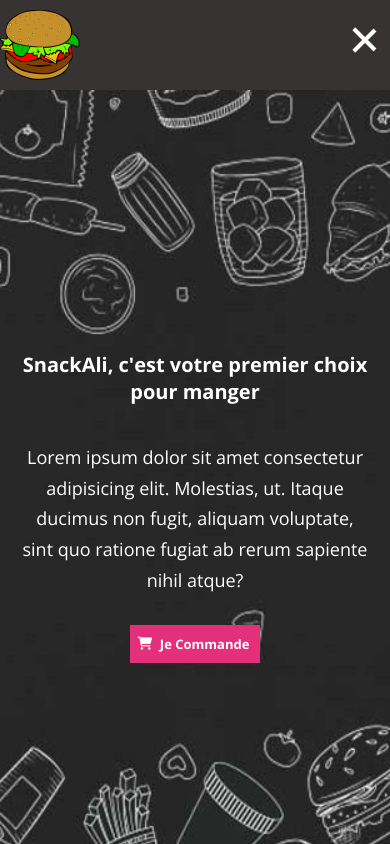
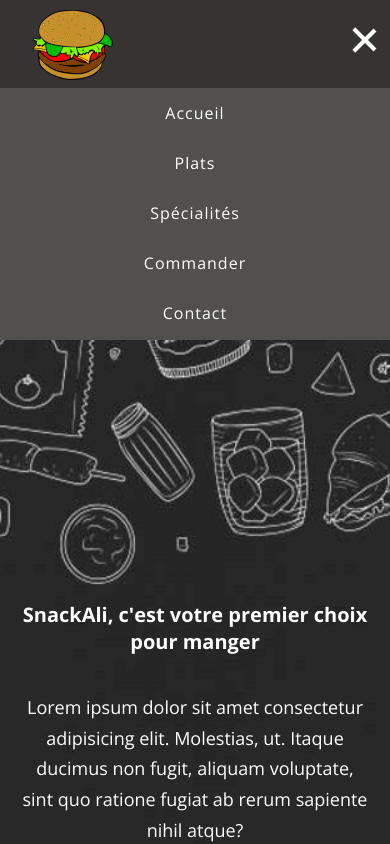
Before and after one commit to wahil09/Snack-Res, a plain HTML site: page index.html in a window 390 px wide. Both pictures are taken after a click on the element 360 px from the left and 40 px from the top of the page. Shown: the top 844 px of the page. Drawn offline with nearby package versions, Linux system fonts and the light colour scheme.

Commit message:
Ajouter la bar menu poue les smartphones

```diff
--- a/index.html
+++ b/index.html
@@ -34,6 +34,16 @@
                 <span class="ens-bar middle-bar"></span>
                 <span class="ens-bar right-bar"></span>
             </div>
+            <div class="phone-hidden div-phone-menu">
+                <ul class="flex-r">
+                    <li class="phone-nav-item"><a href='#'>accueil</a></li>
+                    <li class="phone-nav-item"><a href='#'>plats</a></li>
+                    <li class="phone-nav-item"><a href='#'>spécialités</a></li>
+                    <li class="phone-nav-item"><a href='#'>commander</a></li>
+                    <li class="phone-nav-item"><a href='#'>contact</a></li>
+                </ul>
+            </div>
+
         </header>
         <main>
             <section class="row">
--- a/public/css/MQuery.css
+++ b/public/css/MQuery.css
@@ -1,4 +1,3 @@
-
 
 /* ------------ Exceptions ---------------- */
 @media screen and (min-width:1401px) and (max-width:1600px) {
@@ -19,8 +18,12 @@
         height: 280px;
     }
 
+
+
 }
 @media screen and (max-width:900px) {
+
+
     .container .main-header .main-nav {
         display: none;
     }
@@ -28,6 +31,7 @@
     .container .main-header .div-humburger {
         display: flex;
     }
+
 }
 
 
@@ -286,6 +290,9 @@
 /* ---------- Pour les mobiles -------------- */
 @media screen and (max-width:480px) {
     /* -------------- Style Header ---------------- */
+    .container #main-header {
+        grid-template-areas: ". logo logo . . menu menu menu menu menu menu menu ";
+    }
 
 
 
--- a/public/css/style.css
+++ b/public/css/style.css
@@ -124,11 +124,11 @@ a[href*='wahil']:hover, a[href^='fb']:hover {
 /* ---- HumBurger Style ----- */
 .container .main-header .div-humburger {
     position: absolute;
-    transition: 1s;
-    -webkit-transition: 1s;
-    -moz-transition: 1s;
-    -ms-transition: 1s;
-    -o-transition: 1s;
+    transition: 0.4s;
+    -webkit-transition: 0.4s;
+    -moz-transition: 0.4s;
+    -ms-transition: 0.4s;
+    -o-transition: 0.4s;
     width: 40px;
     height: 40px;
     right: 10px;
@@ -143,11 +143,11 @@ a[href*='wahil']:hover, a[href^='fb']:hover {
     height: 4px;
     background-color: white;
     transform-origin: right;
-    transition: 1s;
-    -webkit-transition: 1s;
-    -moz-transition: 1s;
-    -ms-transition: 1s;
-    -o-transition: 1s;
+    transition: 0.2s;
+    -webkit-transition: 0.2s;
+    -moz-transition: 0.2s;
+    -ms-transition: 0.2s;
+    -o-transition: 0.2s;
 }
 
 .container .main-header .div-humburger .left-bar {
@@ -161,6 +161,53 @@ a[href*='wahil']:hover, a[href^='fb']:hover {
 
 }
 
+/* .container .main-header .phone-hidden {
+    display: none;
+} */
+.container .main-header .div-phone-menu {
+    position: absolute;
+    display: block;
+    right: 0;
+    top: 88px;
+    width: 100%;
+    background-color: rgb(82, 80, 77);
+    height: 0px;
+    overflow: hidden;
+    transition: 1s;
+    -webkit-transition: 1s;
+    -moz-transition: 1s;
+    -ms-transition: 1s;
+    -o-transition: 1s;
+}
+
+.container .main-header .div-phone-menu ul {
+    row-gap: 0px;
+    width: 100%;
+
+}
+
+.container .main-header .div-phone-menu ul .phone-nav-item {
+    width: 100%;
+    height: 50px;
+
+}
+
+.container .main-header .div-phone-menu ul .phone-nav-item a {
+    color: white;
+    text-transform: capitalize;
+    letter-spacing: 1px;
+    display: flex;
+    align-items: center;
+    justify-content: center;
+    height: 50px;
+}
+
+.container .main-header .div-phone-menu ul .phone-nav-item a:hover {
+    background-color: antiquewhite;
+    color: black;
+}
+
+
 
 
 
@@ -169,6 +216,8 @@ a[href*='wahil']:hover, a[href^='fb']:hover {
     grid-area: main;
     height: auto;
     width: 100%;
+
+
 }
 
 .container main .row {
@@ -180,7 +229,12 @@ a[href*='wahil']:hover, a[href^='fb']:hover {
     grid-template-areas: "art-0 art-0 art-0 art-0 art-0 art-0 art-0 art-0 art-0 art-0 art-0 art-0 "
     "art-1 art-1 art-1 art-1 art-1 art-1 art-1 art-1 art-1 art-1 art-1 art-1 "
     "art-2 art-2 art-2 art-2 art-2 art-2 art-2 art-2 art-2 art-2 art-2 art-2 ";
-
+    transition: 1s;
+    -webkit-transition: 1s;
+    -moz-transition: 1s;
+    -ms-transition: 1s;
+    -o-transition: 1s;
+    z-index: 1111;
 }
 
 /* ------------------------------------ article-0 ------------------------------------------- */
@@ -192,7 +246,6 @@ a[href*='wahil']:hover, a[href^='fb']:hover {
     text-align: center;
     position: relative;
     overflow: hidden;
-
 }
 
 /* ---- image-background ---- */
--- a/public/js/script.js
+++ b/public/js/script.js
@@ -9,14 +9,26 @@ var left_bar = document.querySelector(".left-bar");
 var middle_bar = document.querySelector(".middle-bar");
 var right_bar = document.querySelector(".right-bar");
 var bol = true;
+var phone_menu = document.querySelector('.phone-hidden');
+var section = document.querySelector(".row");
+
+const width  = window.innerWidth || document.documentElement.clientWidth ||
+document.body.clientWidth;
+const height = window.innerHeight|| document.documentElement.clientHeight||
+document.body.clientHeight;
+console.log(width, height);
 
 div_scnd_menu.addEventListener('click', function() {
     if (bol) {
+        phone_menu.style.height = '250px';
+        section.style.paddingTop = '250px';
         left_bar.style.transform = "rotate(-45deg)";
         middle_bar.style.display="none";
         right_bar.style.transform= "rotate(45deg)";
         bol = false
     } else {
+        phone_menu.style.height = '0px';
+        section.style.paddingTop = '0px';
         left_bar.style.transform = "rotate(0deg)";
         middle_bar.style.display="inline";
         right_bar.style.transform= "rotate(0deg)";
```
